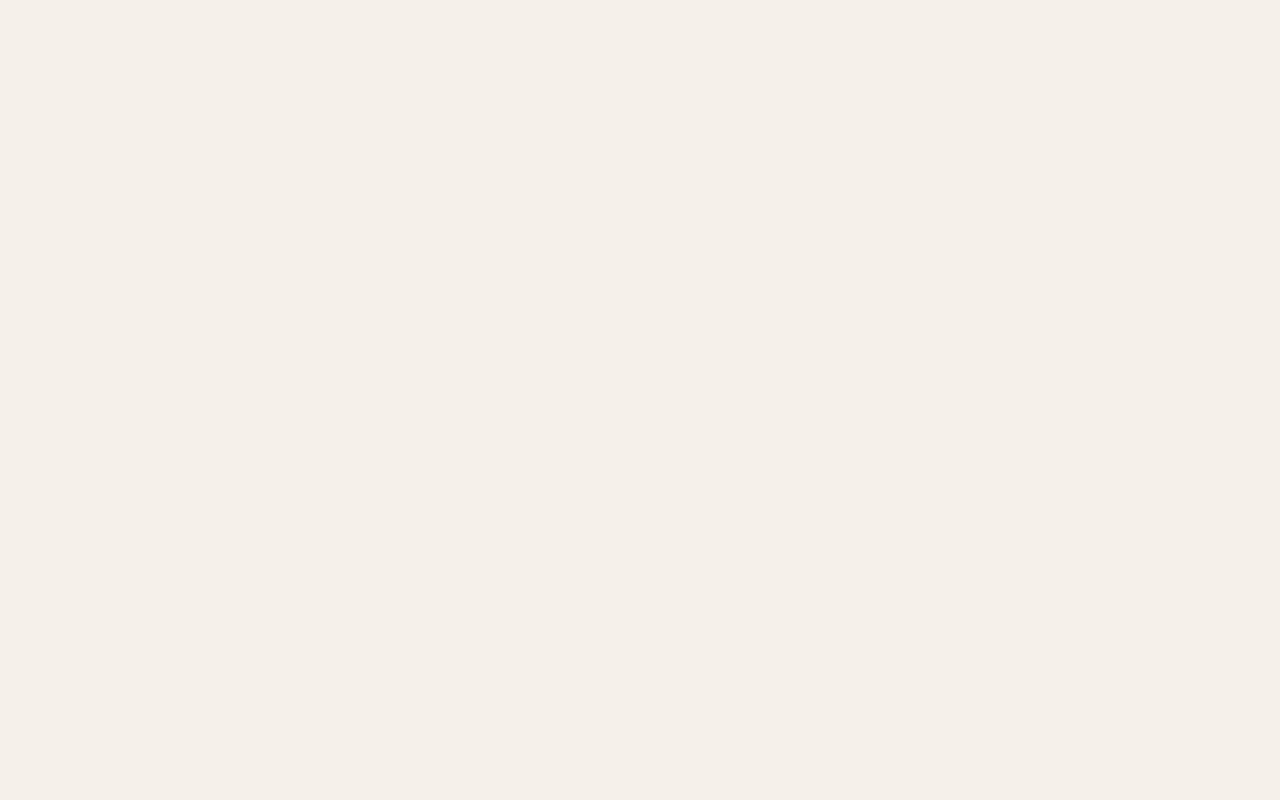
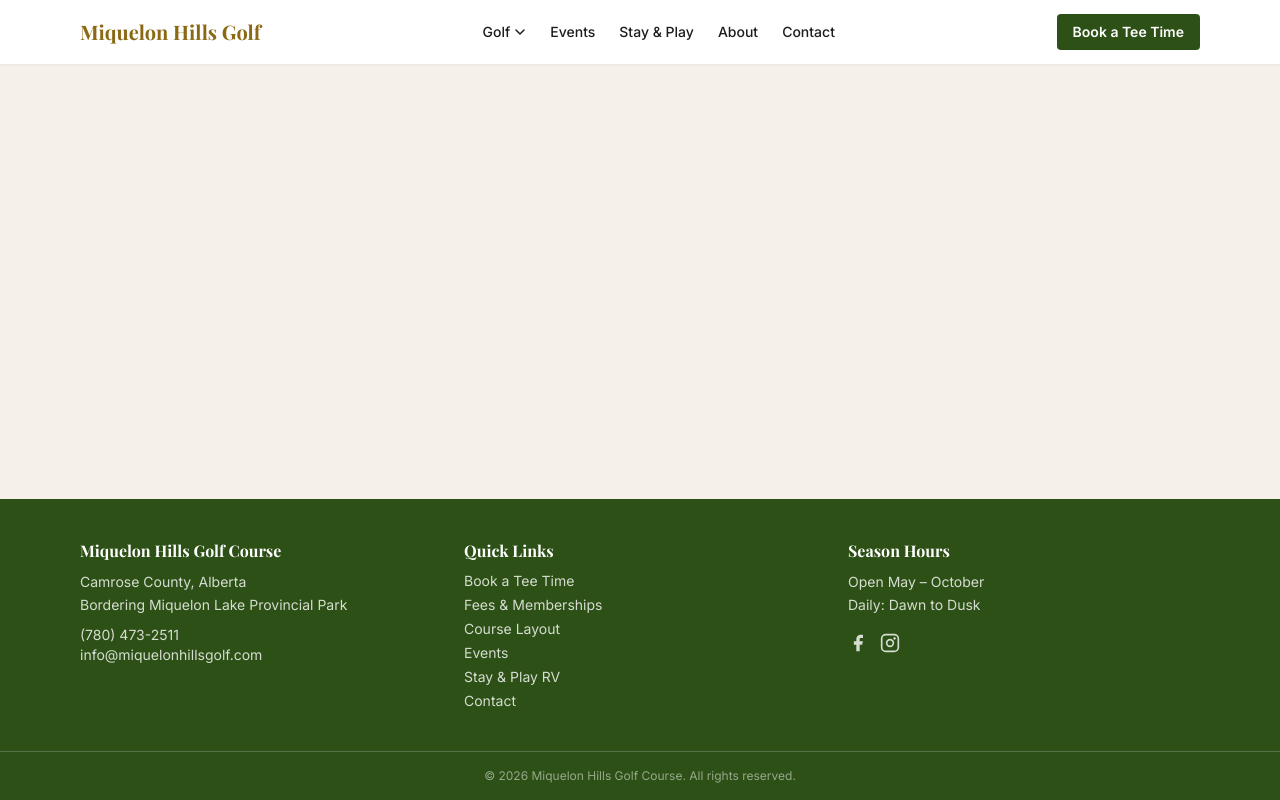
Before and after one commit to mbohaychuk/golf-course, a Nuxt app in the folder MiquelonGolf.Web/: page / in a window 1280 px wide. Built offline with nearby package versions, Linux system fonts and the light colour scheme.

Commit message:
feat: add app layout with nav and footer

```diff
--- a/MiquelonGolf.Web/app.vue
+++ b/MiquelonGolf.Web/app.vue
@@ -1,6 +1,5 @@
 <template>
-  <div>
-    <NuxtRouteAnnouncer />
+  <NuxtLayout>
     <NuxtPage />
-  </div>
+  </NuxtLayout>
 </template>
--- /dev/null
+++ b/MiquelonGolf.Web/components/AppFooter.vue
@@ -0,0 +1,62 @@
+<!-- components/AppFooter.vue -->
+<template>
+  <footer class="bg-primary text-white mt-16">
+    <div class="max-w-6xl mx-auto px-4 py-10 grid grid-cols-1 md:grid-cols-3 gap-8 text-sm">
+      <!-- Address & Contact -->
+      <div>
+        <h3 class="font-display text-base font-bold text-white mb-2">Miquelon Hills Golf Course</h3>
+        <p class="text-white/80 leading-relaxed">
+          Camrose County, Alberta<br>
+          Bordering Miquelon Lake Provincial Park
+        </p>
+        <p class="mt-2 text-white/80">
+          <a href="tel:+17804732511" class="hover:text-white transition-colors">(780) 473-2511</a>
+        </p>
+        <p class="text-white/80">
+          <a href="mailto:info@miquelonhillsgolf.com" class="hover:text-white transition-colors">
+            info@miquelonhillsgolf.com
+          </a>
+        </p>
+      </div>
+
+      <!-- Quick Links -->
+      <div>
+        <h3 class="font-display text-base font-bold text-white mb-2">Quick Links</h3>
+        <ul class="space-y-1 text-white/80">
+          <li><NuxtLink to="/book" class="hover:text-white transition-colors">Book a Tee Time</NuxtLink></li>
+          <li><NuxtLink to="/golf/fees" class="hover:text-white transition-colors">Fees &amp; Memberships</NuxtLink></li>
+          <li><NuxtLink to="/golf/course" class="hover:text-white transition-colors">Course Layout</NuxtLink></li>
+          <li><NuxtLink to="/events" class="hover:text-white transition-colors">Events</NuxtLink></li>
+          <li><NuxtLink to="/rv" class="hover:text-white transition-colors">Stay &amp; Play RV</NuxtLink></li>
+          <li><NuxtLink to="/contact" class="hover:text-white transition-colors">Contact</NuxtLink></li>
+        </ul>
+      </div>
+
+      <!-- Hours & Social -->
+      <div>
+        <h3 class="font-display text-base font-bold text-white mb-2">Season Hours</h3>
+        <p class="text-white/80 text-sm leading-relaxed">
+          Open May – October<br>
+          Daily: Dawn to Dusk
+        </p>
+        <div class="flex gap-3 mt-4">
+          <a href="https://www.facebook.com/miquelonhillsgolf" target="_blank" rel="noopener" aria-label="Facebook" class="text-white/80 hover:text-white transition-colors">
+            <svg class="w-5 h-5" fill="currentColor" viewBox="0 0 24 24">
+              <path d="M18 2h-3a5 5 0 00-5 5v3H7v4h3v8h4v-8h3l1-4h-4V7a1 1 0 011-1h3z"/>
+            </svg>
+          </a>
+          <a href="https://www.instagram.com/miquelonhillsgolf" target="_blank" rel="noopener" aria-label="Instagram" class="text-white/80 hover:text-white transition-colors">
+            <svg class="w-5 h-5" fill="none" stroke="currentColor" viewBox="0 0 24 24">
+              <rect x="2" y="2" width="20" height="20" rx="5" ry="5" stroke-width="2"/>
+              <circle cx="12" cy="12" r="4" stroke-width="2"/>
+              <circle cx="17.5" cy="6.5" r="1" fill="currentColor"/>
+            </svg>
+          </a>
+        </div>
+      </div>
+    </div>
+    <div class="border-t border-white/20 text-center text-white/50 text-xs py-4">
+      &copy; {{ new Date().getFullYear() }} Miquelon Hills Golf Course. All rights reserved.
+    </div>
+  </footer>
+</template>
--- /dev/null
+++ b/MiquelonGolf.Web/components/AppNav.vue
@@ -0,0 +1,85 @@
+<!-- components/AppNav.vue -->
+<script setup lang="ts">
+const mobileOpen = ref(false)
+const golfOpen = ref(false)
+</script>
+
+<template>
+  <nav class="sticky top-0 z-50 bg-surface shadow-sm">
+    <div class="max-w-6xl mx-auto px-4 flex items-center justify-between h-16">
+      <!-- Logo / Site Name -->
+      <NuxtLink to="/" class="font-display text-xl font-bold text-accent">
+        Miquelon Hills Golf
+      </NuxtLink>
+
+      <!-- Desktop links -->
+      <ul class="hidden md:flex items-center gap-6 text-sm font-medium text-text">
+        <li class="relative group">
+          <button
+            class="flex items-center gap-1 hover:text-accent transition-colors"
+            @click="golfOpen = !golfOpen"
+          >
+            Golf
+            <svg class="w-3 h-3" viewBox="0 0 12 12" fill="currentColor">
+              <path d="M2 4l4 4 4-4" stroke="currentColor" stroke-width="1.5" fill="none" stroke-linecap="round"/>
+            </svg>
+          </button>
+          <ul
+            v-show="golfOpen"
+            class="absolute top-full left-0 mt-1 w-44 bg-surface rounded shadow-md py-1 text-sm"
+          >
+            <li><NuxtLink to="/golf/fees" class="block px-4 py-2 hover:bg-background" @click="golfOpen=false">Fees & Memberships</NuxtLink></li>
+            <li><NuxtLink to="/golf/course" class="block px-4 py-2 hover:bg-background" @click="golfOpen=false">Course Layout</NuxtLink></li>
+            <li><NuxtLink to="/golf/hours" class="block px-4 py-2 hover:bg-background" @click="golfOpen=false">Hours</NuxtLink></li>
+          </ul>
+        </li>
+        <li><NuxtLink to="/events" class="hover:text-accent transition-colors">Events</NuxtLink></li>
+        <li><NuxtLink to="/rv" class="hover:text-accent transition-colors">Stay &amp; Play</NuxtLink></li>
+        <li><NuxtLink to="/about" class="hover:text-accent transition-colors">About</NuxtLink></li>
+        <li><NuxtLink to="/contact" class="hover:text-accent transition-colors">Contact</NuxtLink></li>
+      </ul>
+
+      <!-- Book CTA -->
+      <NuxtLink
+        to="/book"
+        class="hidden md:inline-flex items-center px-4 py-2 bg-primary text-white text-sm font-semibold rounded hover:opacity-90 transition-opacity"
+      >
+        Book a Tee Time
+      </NuxtLink>
+
+      <!-- Mobile hamburger -->
+      <button
+        class="md:hidden p-2 text-text"
+        aria-label="Toggle menu"
+        @click="mobileOpen = !mobileOpen"
+      >
+        <svg class="w-6 h-6" fill="none" stroke="currentColor" viewBox="0 0 24 24">
+          <path v-if="!mobileOpen" stroke-linecap="round" stroke-linejoin="round" stroke-width="2" d="M4 6h16M4 12h16M4 18h16"/>
+          <path v-else stroke-linecap="round" stroke-linejoin="round" stroke-width="2" d="M6 18L18 6M6 6l12 12"/>
+        </svg>
+      </button>
+    </div>
+
+    <!-- Mobile menu -->
+    <div v-show="mobileOpen" class="md:hidden bg-surface border-t border-gray-100 px-4 pb-4">
+      <ul class="flex flex-col gap-3 pt-3 text-sm font-medium text-text">
+        <li><NuxtLink to="/golf/fees" @click="mobileOpen=false">Fees &amp; Memberships</NuxtLink></li>
+        <li><NuxtLink to="/golf/course" @click="mobileOpen=false">Course Layout</NuxtLink></li>
+        <li><NuxtLink to="/golf/hours" @click="mobileOpen=false">Hours</NuxtLink></li>
+        <li><NuxtLink to="/events" @click="mobileOpen=false">Events</NuxtLink></li>
+        <li><NuxtLink to="/rv" @click="mobileOpen=false">Stay &amp; Play</NuxtLink></li>
+        <li><NuxtLink to="/about" @click="mobileOpen=false">About</NuxtLink></li>
+        <li><NuxtLink to="/contact" @click="mobileOpen=false">Contact</NuxtLink></li>
+        <li>
+          <NuxtLink
+            to="/book"
+            class="inline-flex items-center px-4 py-2 bg-primary text-white text-sm font-semibold rounded"
+            @click="mobileOpen=false"
+          >
+            Book a Tee Time
+          </NuxtLink>
+        </li>
+      </ul>
+    </div>
+  </nav>
+</template>
--- /dev/null
+++ b/MiquelonGolf.Web/layouts/default.vue
@@ -0,0 +1,10 @@
+<!-- layouts/default.vue -->
+<template>
+  <div class="min-h-screen flex flex-col bg-background">
+    <AppNav />
+    <main class="flex-1">
+      <slot />
+    </main>
+    <AppFooter />
+  </div>
+</template>
```
